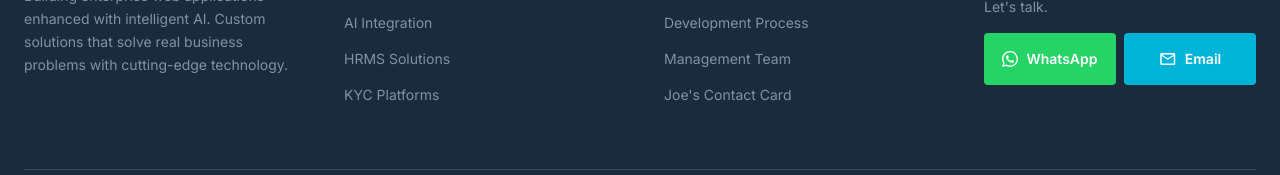
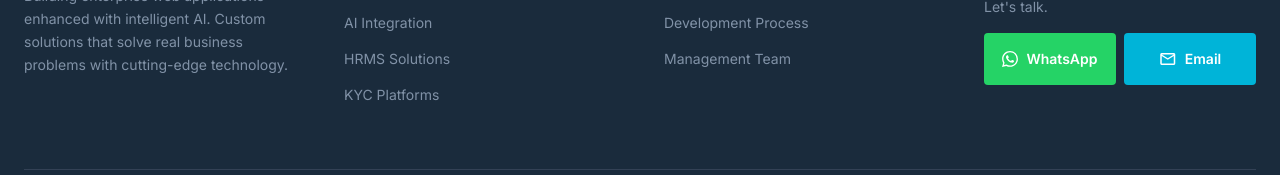
Before and after one commit to mjoechia/jclabs, a plain HTML site: page index.html in a window 1280 px wide. Shown: the part 3786-3961 px from the top of the page. Drawn offline with nearby package versions, Linux system fonts and the light colour scheme.

Commit message:
Remove Joe's Contact Card link from footer
- Remove public footer link to contact-card.html
- Contact cards now managed privately in admin dashboard

Co-Authored-By: Claude Haiku 4.5 <noreply@anthropic.com>

```diff
--- a/index.html
+++ b/index.html
@@ -390,7 +390,6 @@
         <li><a class="hover:text-white transition-colors" href="projects.html">Our AI Projects</a></li>
         <li><a class="hover:text-white transition-colors" href="process.html">Development Process</a></li>
         <li><a class="hover:text-white transition-colors" href="team.html">Management Team</a></li>
-        <li><a class="hover:text-white transition-colors" href="contact-card.html">Joe's Contact Card</a></li>
       </ul>
     </div>
     <div>
```
